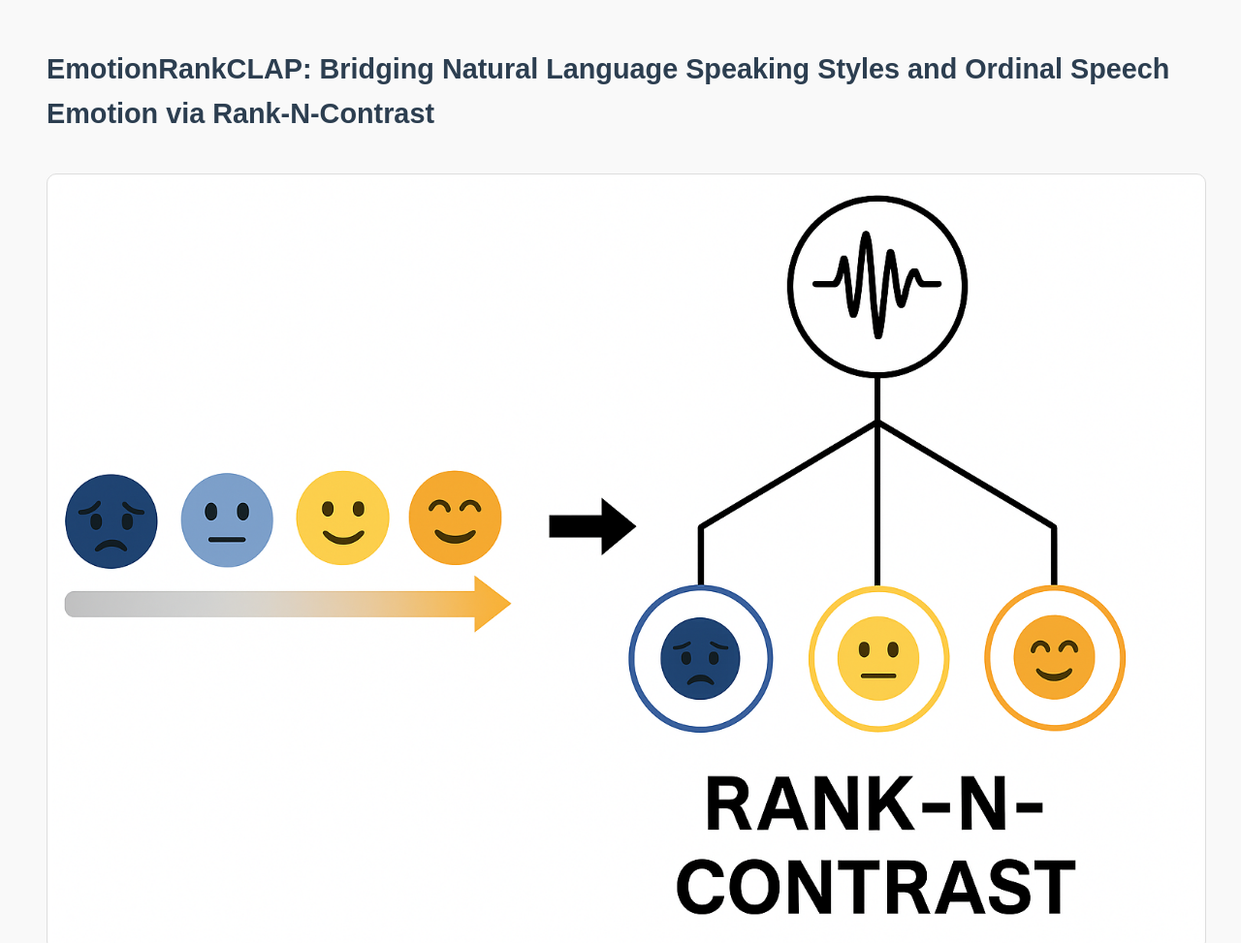
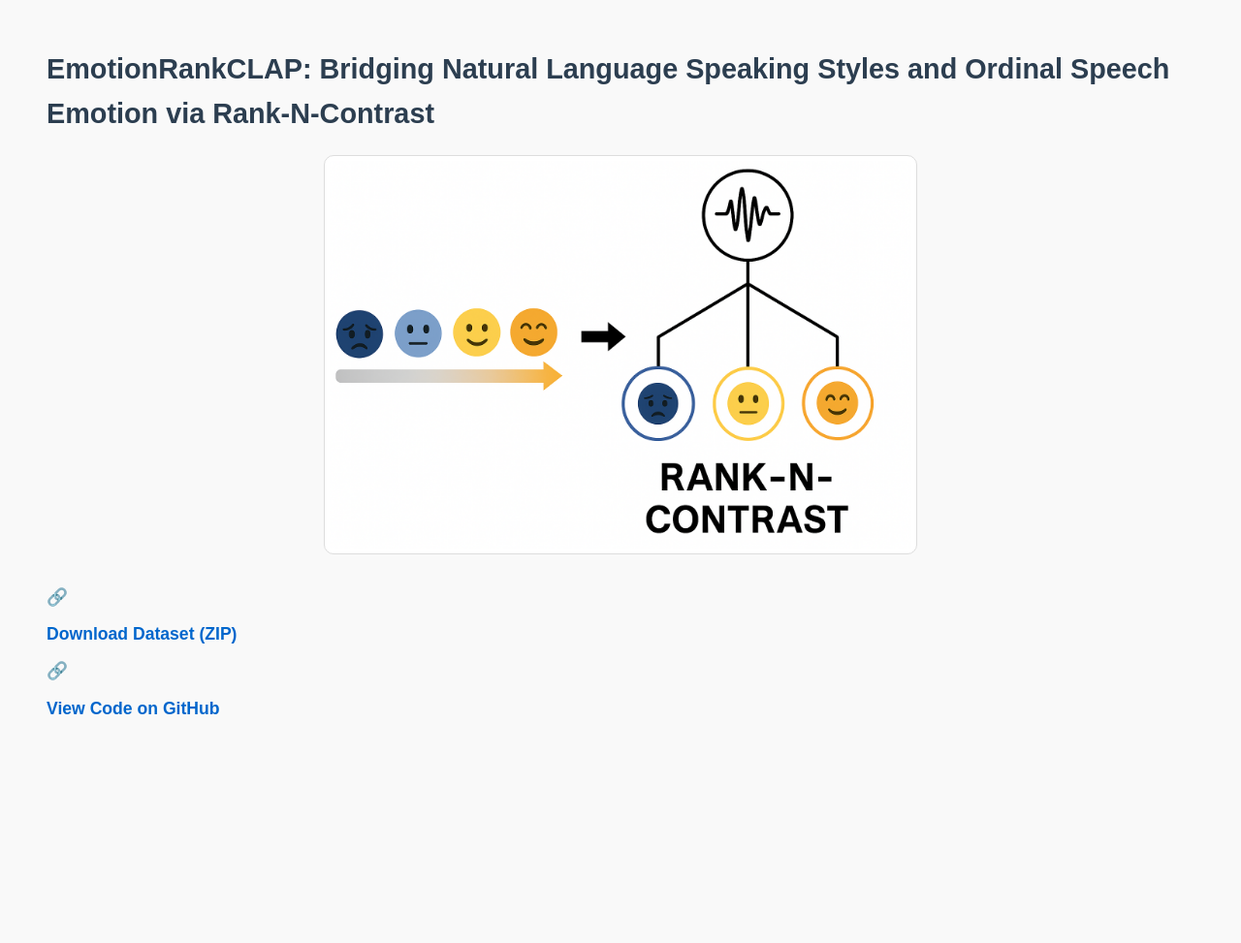
Before and after one commit to Kodhandarama/emotionrankclap.github.io, a plain HTML site: page index.html in a window 1280 px wide. Shown: the top 973 px of the page at 97% size. After the commit the page ends 800 px from the top, so only its background shows below. Drawn offline with Linux system fonts and the light colour scheme.

Commit message:
Image update

```diff
--- a/index.html
+++ b/index.html
@@ -15,7 +15,8 @@
       font-size: 1.8em;
     }
     img {
-      max-width: 100%;
+        max-width: 600px;   /* limits maximum width */
+        width: 100%;        /* responsive: will shrink on smaller screens */
         height: auto;
         border: 1px solid #ddd;
         border-radius: 10px;
@@ -23,6 +24,9 @@
         padding: 5px;
         margin-top: 20px;
         margin-bottom: 30px;
+        display: block;
+        margin-left: auto;
+        margin-right: auto;
     }
     .links {
       margin-top: 20px;
@@ -47,6 +51,7 @@
   <img src="assets/image_rnc.png" alt="Rank-N-Contrast Illustration">
 
 
+
   <div class="links">
     🔗 <a href="https://example.com/emotionrankclap_data.zip" target="_blank">Download Dataset (ZIP)</a>
     🔗 <a href="https://github.com/kodhandarama/emotionrankclap" target="_blank">View Code on GitHub</a>
```
Lines whose indentation alone changed are shown as unchanged.
